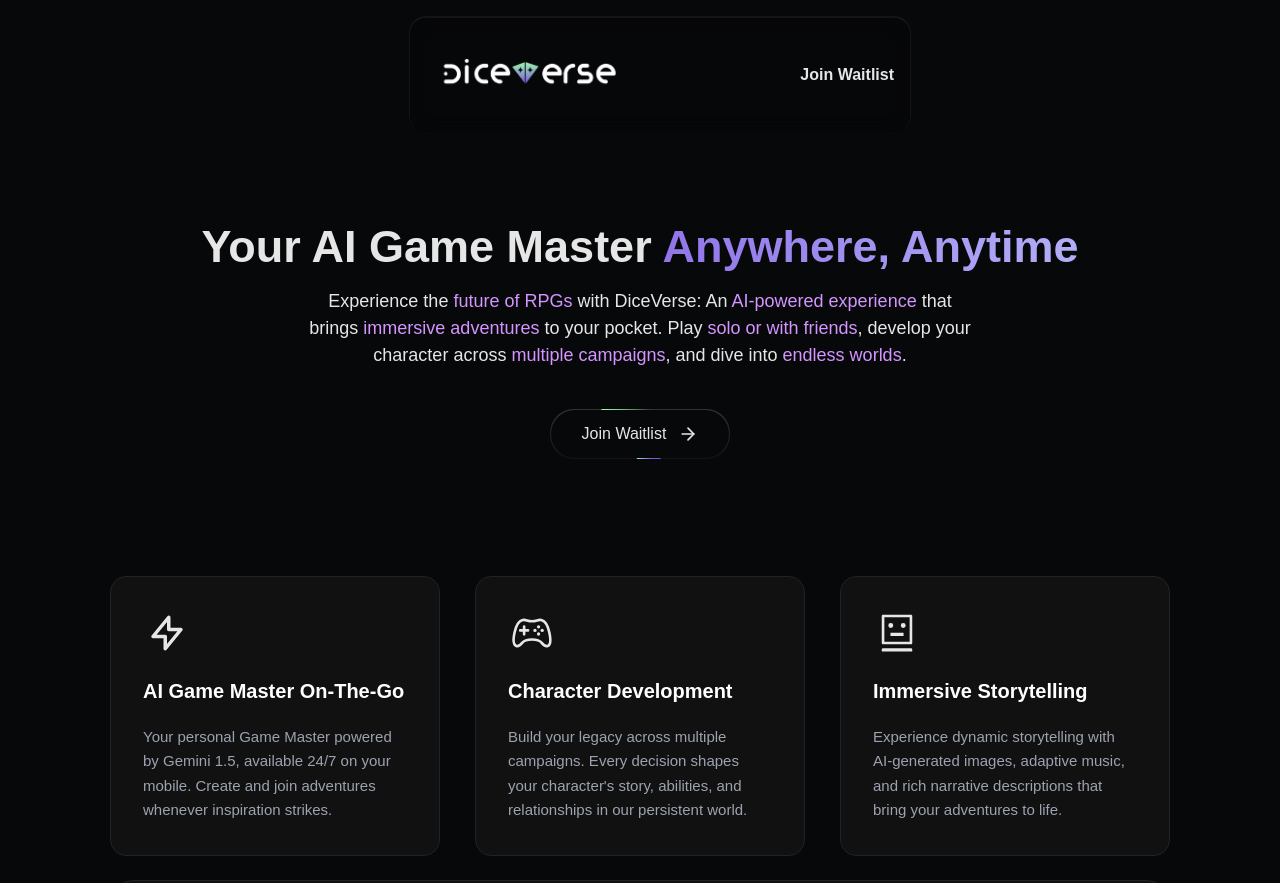
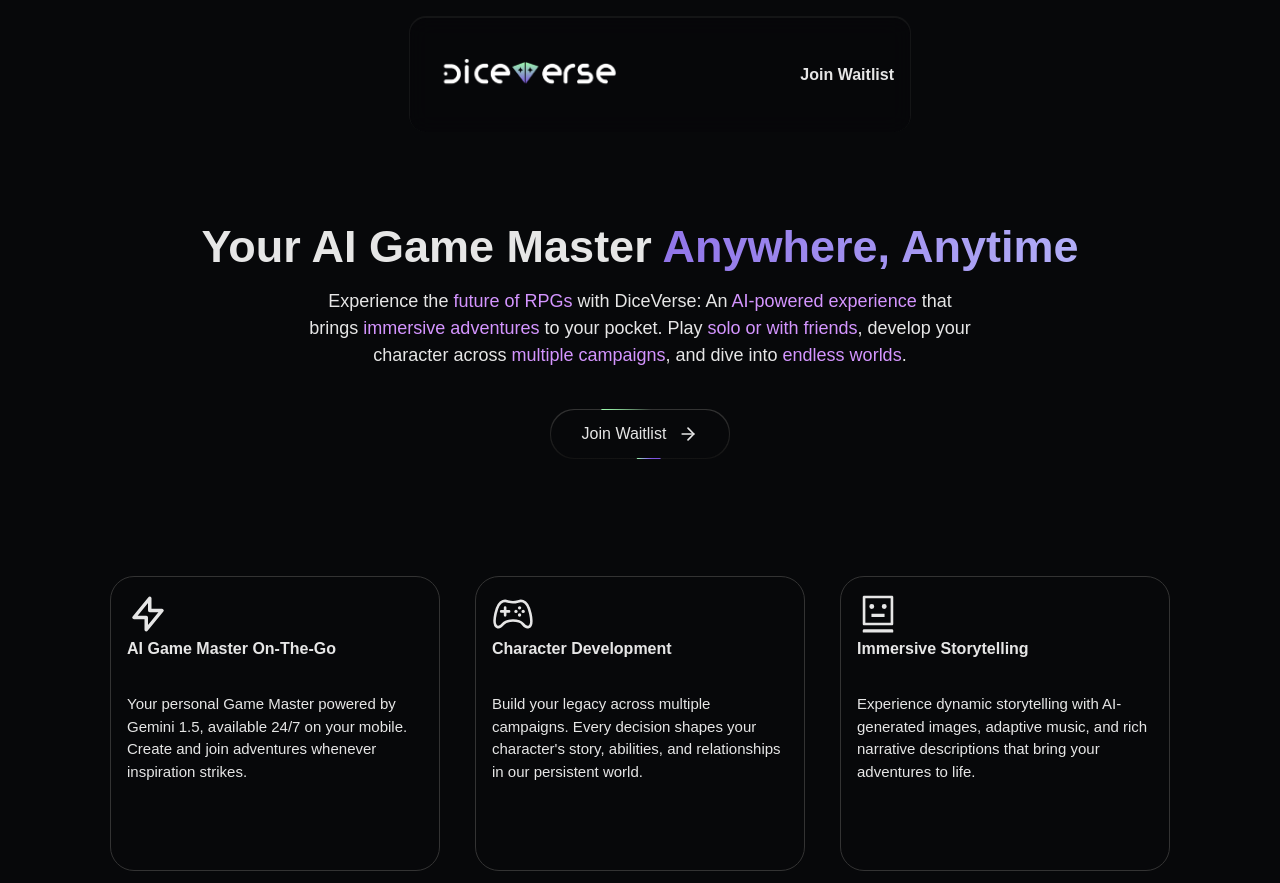
Before and after one commit to diceverse-ai/landing-page, a Next.js app: page / in a window 1280 px wide. Shown: the top 883 px of the page. Built offline with nearby package versions, Linux system fonts and the light colour scheme; a web font is replaced by a local one.

Commit message:
Ui fixes improves

```diff
--- a/src/app/page.tsx
+++ b/src/app/page.tsx
@@ -1,5 +1,4 @@
 import { Cards, CardsProps } from '../components/cards'
-export { CardsProps } from '../components/cards'
 import { CTAButton } from '../components/cta-button'
 import { TimelineNode } from '../components/TimelineNode'
 import { HiOutlineLightningBolt } from 'react-icons/hi'
--- a/src/components/cards.tsx
+++ b/src/components/cards.tsx
@@ -1,4 +1,4 @@
-interface CardsProps {
+export type CardsProps = {
   icon: React.ReactNode
   title: string
   description: string
@@ -6,23 +6,12 @@ interface CardsProps {
 
 export function Cards({ icon, title, description }: CardsProps) {
   return (
-    <div className="w-full max-w-[330px] p-8 rounded-2xl bg-[#111] border border-[#222] backdrop-blur-sm">
-      <div className="flex flex-col gap-5">
-        {/* Icon */}
-        <div className="w-12 h-12 flex items-center justify-center">
-          {icon}
-        </div>
-
-        {/* Title */}
-        <h3 className="text-xl font-bold text-white">
-          {title}
-        </h3>
-
-        {/* Description */}
-        <p className="text-gray-400 text-[15px] leading-relaxed">
-          {description}
-        </p>
-      </div>
+    <div className="max-w-[330px] w-full min-h-[295px] max-h-[350px] border border-[#333] rounded-3xl p-4 flex flex-col items-start">
+      <div className="">{icon}</div>
+      <h3 className="text-base font-bold h-[42px] font-madefor-display leading-5 mt-1 mb-3">
+        {title}
+      </h3>
+      <p className="text-[15px]">{description}</p>
     </div>
   )
 }
```
